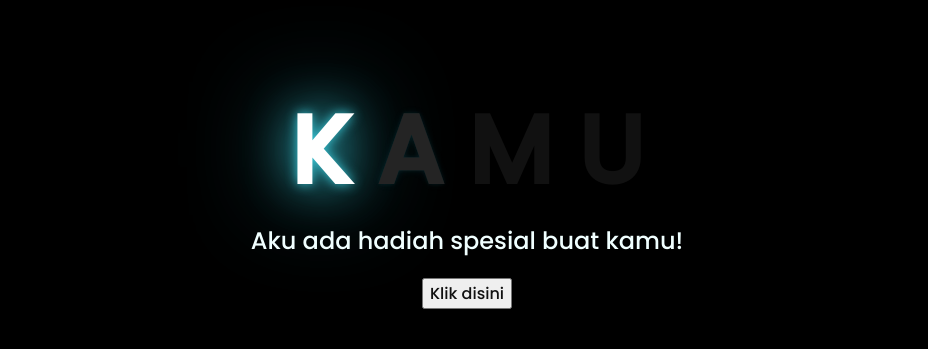
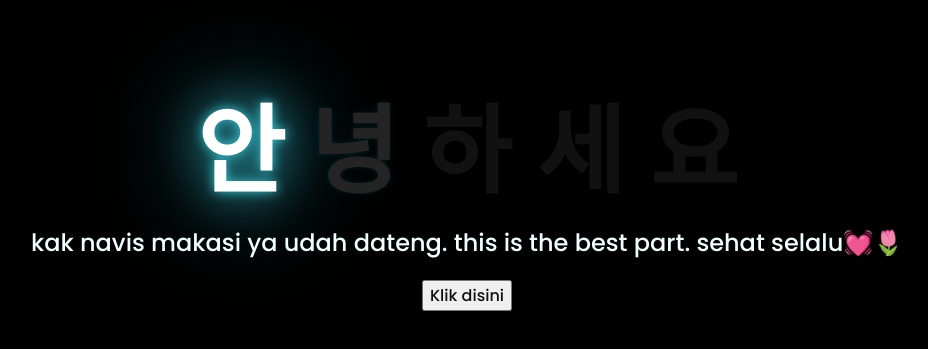
Before and after one commit to dwiaamaliaaa/dari-psdm-untuk-kak-navis, a plain HTML site: page index.html in a window 1280 px wide. Shown: the part 215-564 px from the top of the page, without its empty margins (181-1109 px from the left). Drawn offline with Linux system fonts and the light colour scheme.

Commit message:
index.html

```diff
--- a/index.html
+++ b/index.html
@@ -11,14 +11,15 @@
 <body>
     <div class="greetings">
     <!-- silahkan menambah kata sesuai keinginan dengan <span>text...</span -->
-        <span>K</span>
-        <span>A</span>
-        <span>M</span>
-        <span>U</span>
+        <span>안</span>
+        <span>녕</span>
+        <span>하</span>
+        <span>세</span>
+        <span>요</span>
     </div>
 
     <div class="description">
-        <span>Aku ada hadiah spesial buat kamu!</span>
+        <span>kak navis makasi ya udah dateng. this is the best part. sehat selalu💓🌷</span>
     </div>
     <div class="button">
         <button>
```
